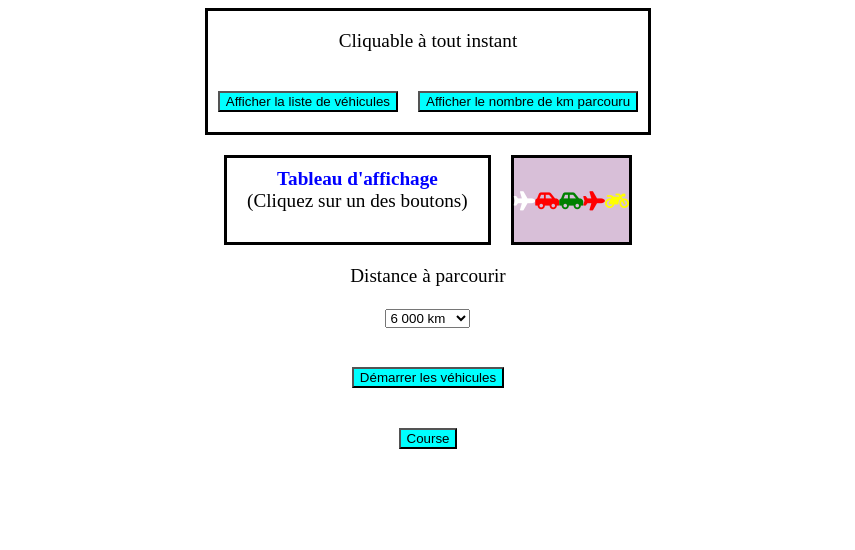
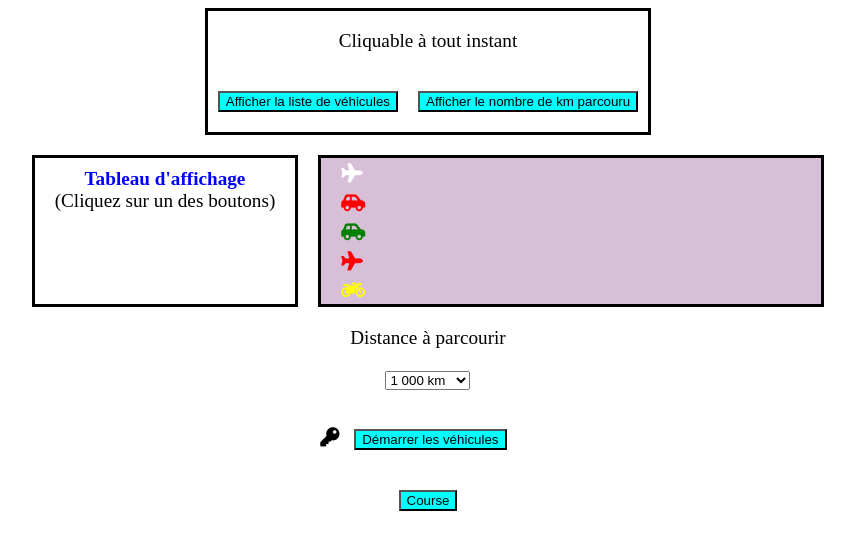
Before and after one commit to Rhumantyk/Rhumantyk-JS-Exo, a plain HTML site: page index.html in a window 1280 px wide. Shown: the whole page, without its empty margins (212-1067 px from the left). Drawn offline with Linux system fonts and the light colour scheme.

Commit message:
Essais infructueux Track et btn class

```diff
--- a/Exemple.js
+++ b/Exemple.js
@@ -149,23 +149,25 @@ function Race()
 // Tentative changement de classe CSS btn
 function ButtonClass() // Pourquoi ça ne fonctionne pas ?
 {
-    MyList = document.getElementById("ButtonRace");
+    MyList = document.getElementsByClassName("Button");
     for(MyVehicle of Vehicles)
     {
         if (MyVehicle.isEngineOn = true)
         {
-            document.getElementById("ButtonRace").className = "Button";
+            document.getElementsByClassName("Button").className = "Button";
         }
         else (MyVehicle.isEngineOn = false)
         {
-            document.getElementById("ButtonRace").className = "ButtonOff";
+            document.getElementsByClassName("Button").className = "ButtonOff";
         }
     }
 }
 
 
 // Tentative création de piste
-function Track() // Piste
+let TraveledTrack = 0;
+function Track()
 {
-
+    TraveledTrack += 50;
+    document.getElementsByClassName("fas").style.left = DistanceTrack + "px";
 }
--- a/index.html
+++ b/index.html
@@ -49,12 +49,12 @@
                 <p>
                     <label for="distance">Distance à parcourir</label><br />
                     <select name="distance" id="Distance">
-                        <option value="1000">1 000 km</option>
+                        <option value="1000" selected>1 000 km</option>
                         <option value="2000">2 000 km</option>
                         <option value="3000">3 000 km</option>
                         <option value="4000">4 000 km</option>
                         <option value="5000">5 000 km</option>
-                        <option value="6000" selected>6 000 km</option>
+                        <option value="6000">6 000 km</option>
                         <option value="7000">7 000 km</option>
                         <option value="8000">8 000 km</option>
                         <option value="9000">9 000 km</option>
@@ -63,11 +63,14 @@
                 </p>
             </form>
 
-            <button class="Button" onclick="StartVehicles();">
-                Démarrer les véhicules
-            </button>
+            <div id="StartRace">
+                <i class="fas fa-key"></i>
+                <button class="Button" onclick="StartVehicles();">
+                    Démarrer les véhicules
+                </button>
+            </div>
 
-            <button class="Button" id="ButtonRace" onclick="Race();"> <!--id="Race"-->
+            <button class="Button" onclick="Race(); Track();">
                 Course
             </button>
         </div>
--- a/style.css
+++ b/style.css
@@ -68,8 +68,9 @@ body
 #Track
 {
     display: flex;
-    flex-direction: row;
-    align-items: center;
+    flex-direction: column;
+    justify-content: space-around;
+    width: 500px;
     background-color: thistle;
     border: solid;
     border-color: black;
@@ -77,6 +78,14 @@ body
 }
 
 /* Logo CSS */
+.fas
+{
+    position: relative;
+    margin-top: 5px;
+    margin-bottom: 5px;
+    margin-left: 20px;
+}
+
 .fas:nth-child(1)
 {
     color: white;
@@ -108,6 +117,17 @@ body
     display: flex;
     flex-direction: column;
     align-items: center;
+}
+
+/* StartRace div */
+#StartRace
+{
+    margin-left: -39.2px;
+}
+
+#StartRace i
+{
+    color: black;
 }
 
 /* Buttons */
```
